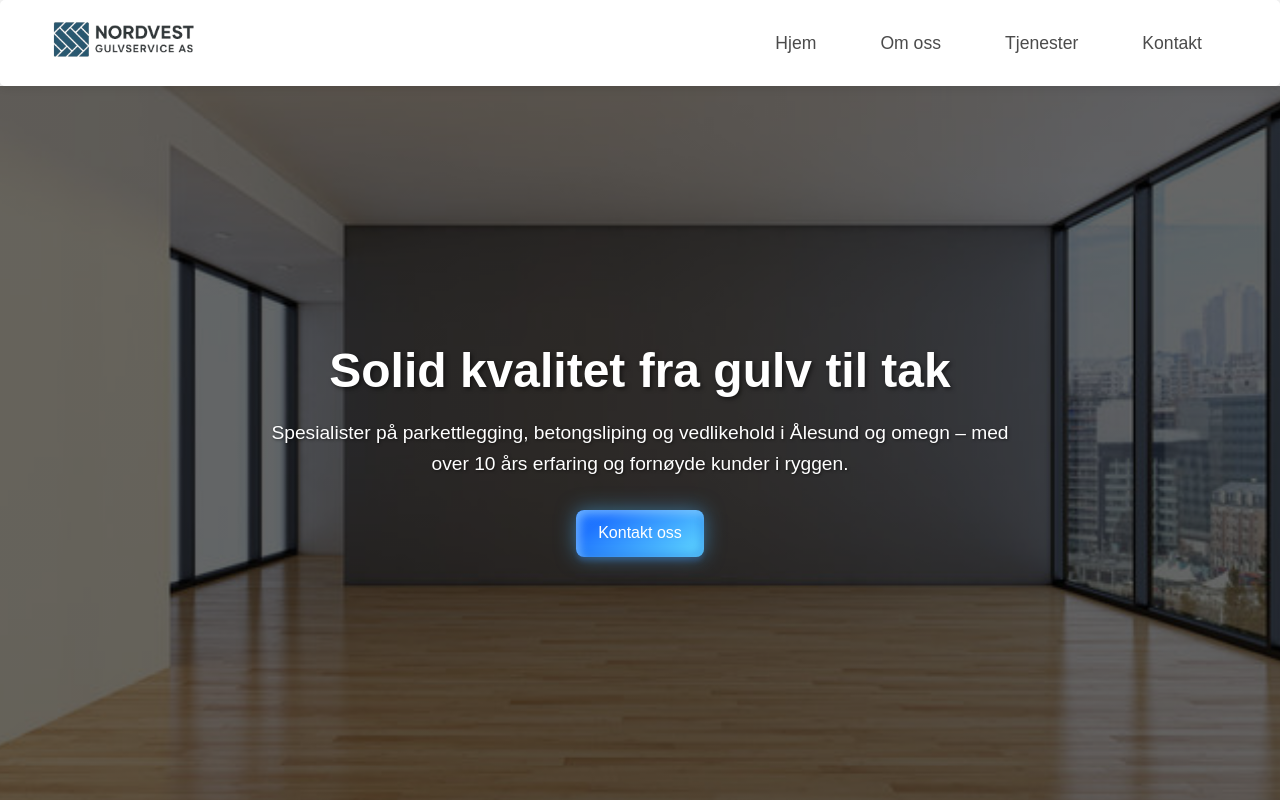
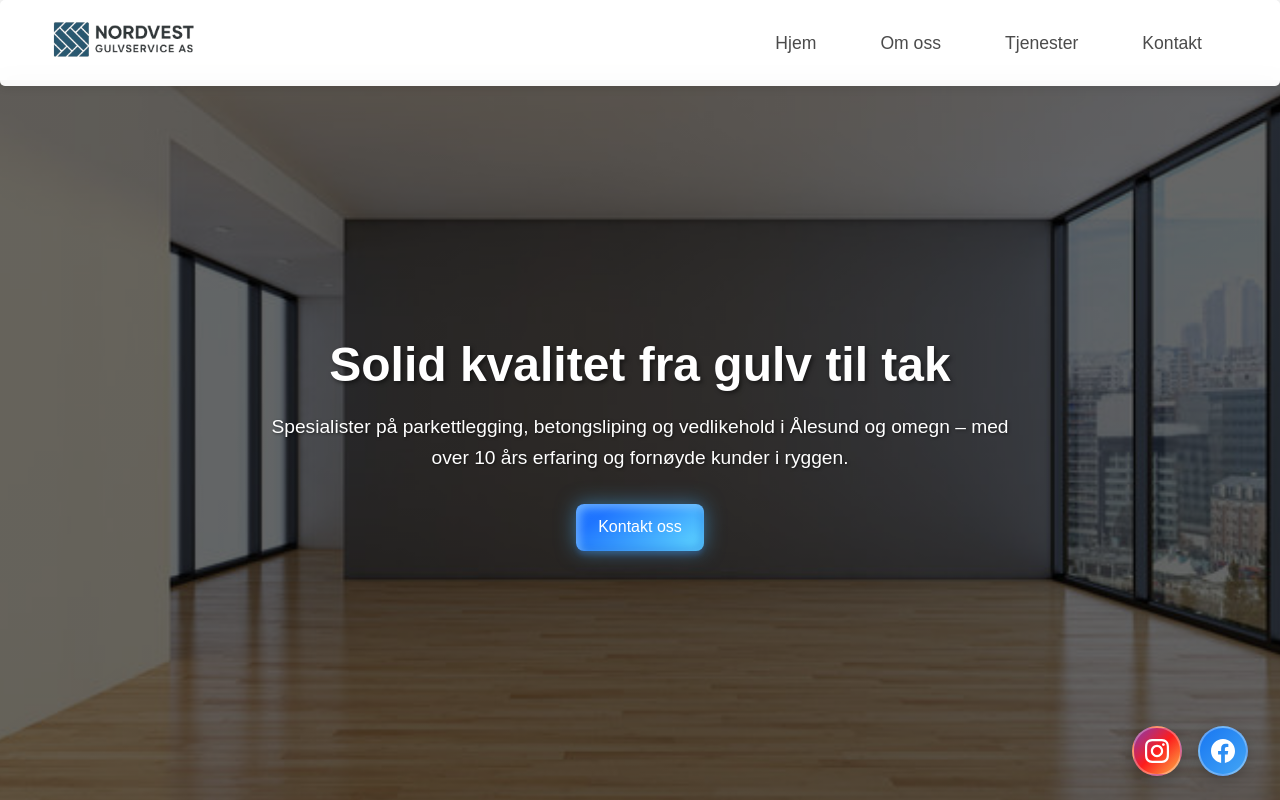
Before and after one commit to Alexmour0907/Nordvest-gulvservice-website, a plain HTML site: page index.html in a window 1280 px wide. Shown: the top 800 px of the page. Drawn offline with Linux system fonts and the light colour scheme.

Commit message:
Fix navbar and social media buttons positioning
- Change navbar from sticky to fixed positioning for always-visible navigation
- Add margin-top to hero section to account for fixed navbar
- Position social media buttons absolutely in hero bottom-right corner
- Arrange Instagram and Facebook horizontally, desktop-only
- Ensure buttons stay in hero section and don't follow scroll
- Hide social buttons on mobile to avoid navigation conflicts

```diff
--- a/style.css
+++ b/style.css
@@ -40,13 +40,17 @@ body {
   padding: 1rem 2rem;
   box-shadow: 0 2px 8px rgba(0, 0, 0, 0.1);
   border-radius: 5px;
-  position: sticky;
+  position: fixed;
   top: 0;
+  left: 0;
+  right: 0;
+  width: 100%;
   z-index: 1000;
   font-family: "poppins", sans-serif;
   font-style: bold;
   color: #4B4B4B;
   transition: all 0.3s ease;
+  box-sizing: border-box;
 }
 
 .logo img {
@@ -112,8 +116,9 @@ body {
     justify-content: center;
     text-align: center;
     color: #ffffff;
-    margin-top: 0;
+    margin-top: 80px;
     padding: 0;
+    position: relative;
 }
 
 .hero-content {
@@ -716,7 +721,8 @@ section[id]::before {
     right: 2rem;
     display: flex;
     gap: 1rem;
-    z-index: 10;
+    z-index: 100;
+    flex-direction: row;
 }
 
 .social-btn {
```
